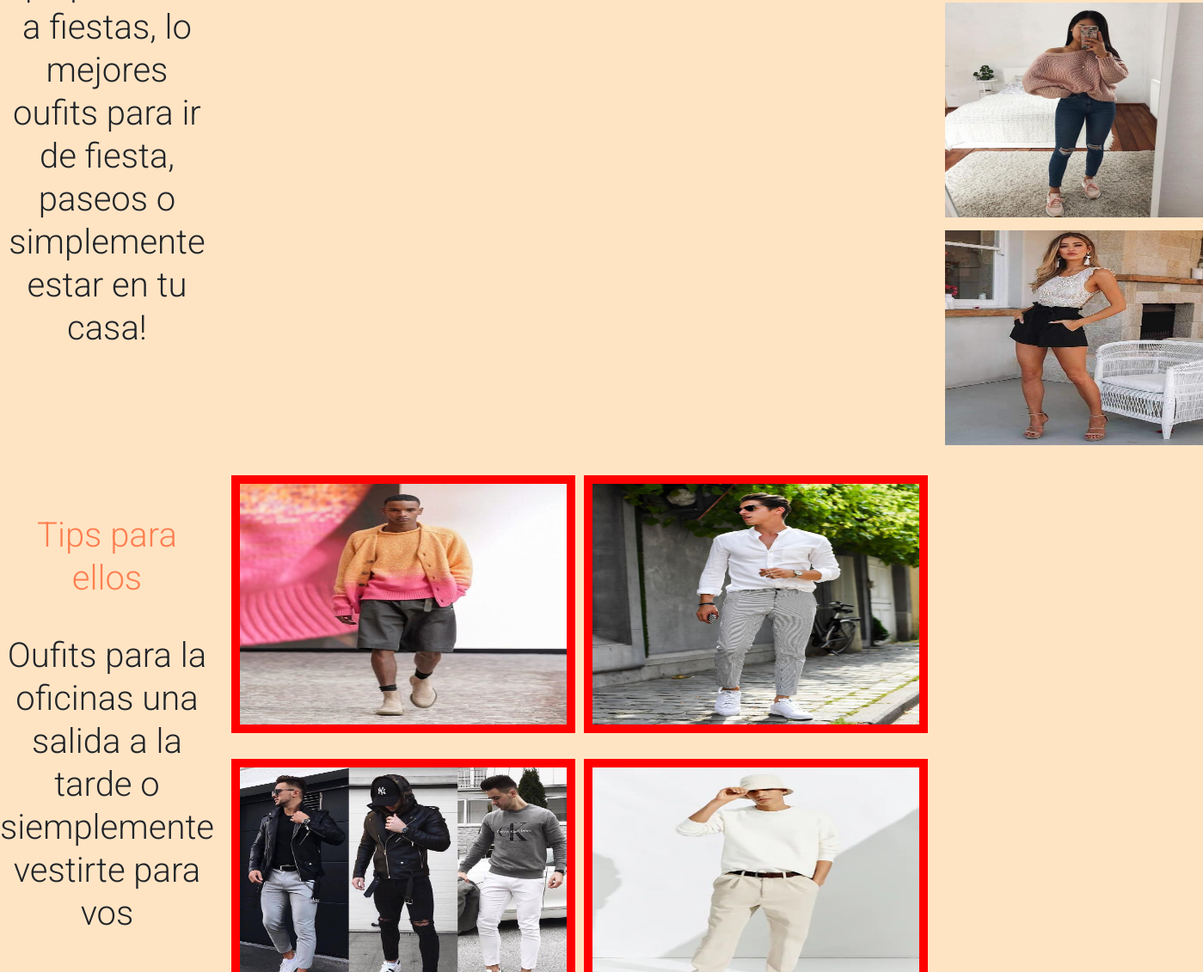
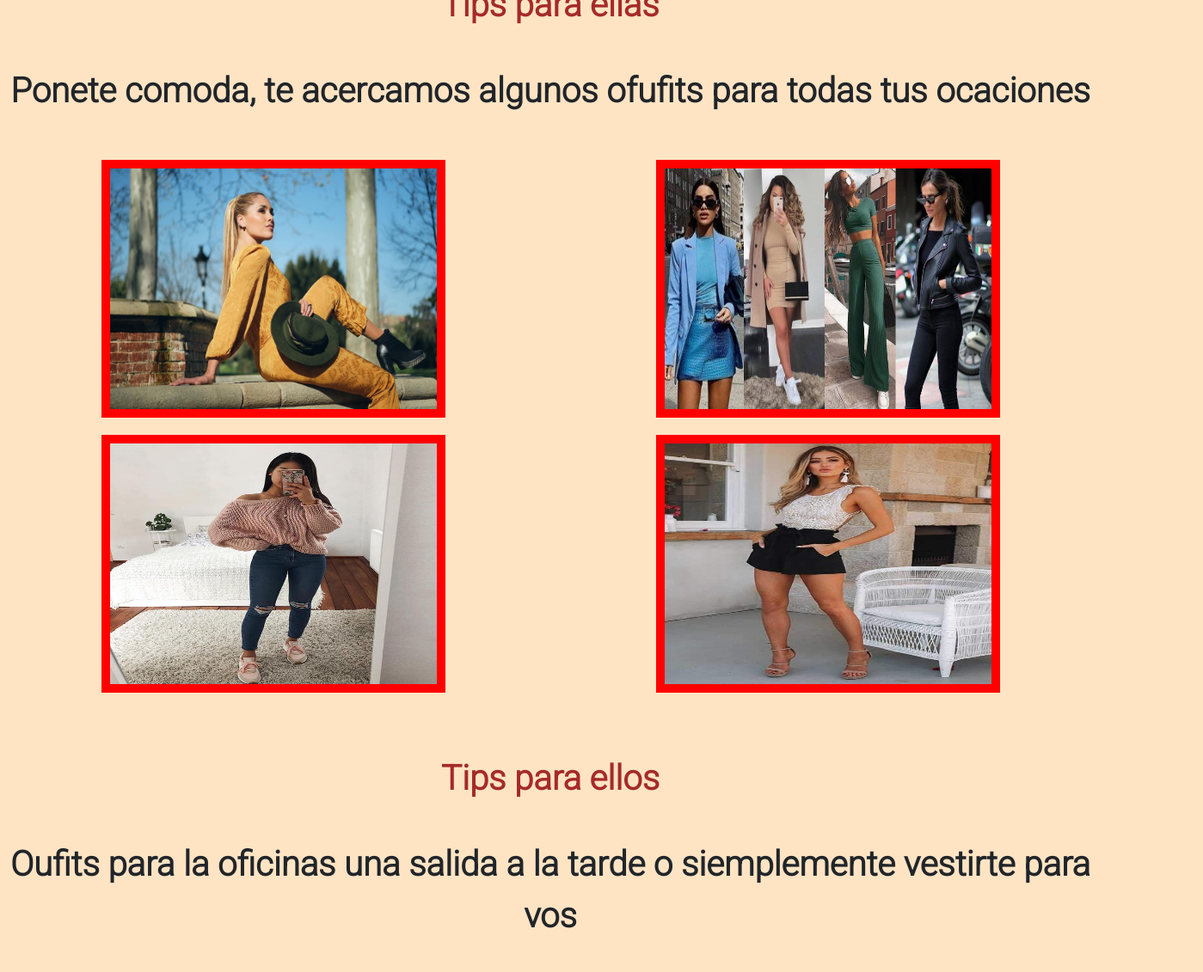
Before and after one commit to RamiroMendez/paginachismentos, a plain HTML site: page section/moda.html in a window 1280 px wide. Shown: the part 778-1909 px from the top of the page at 86% size, 1399 px wide, since content can reach past the window. Drawn offline with nearby package versions, Linux system fonts and the light colour scheme.

Commit message:
mofique html moda

```diff
--- a/css/estilos.css
+++ b/css/estilos.css
@@ -309,6 +309,17 @@ h1{
   grid-template-columns: 1fr 1fr;
   grid-template-rows: 1fr 1fr;
   justify-items: center;
+  margin-bottom: 30px;
+  gap: 10px;
+}
+
+
+.modamujer{
+  display: grid;
+  grid-template-columns: 1fr 1fr;
+  grid-template-rows: 1fr 1fr;
+  justify-items: center;
+  margin-bottom: 30px;
   gap: 10px;
 }
 
@@ -323,10 +334,7 @@ h1{
   grid-template-areas:
   "header header header"
   "nav nav nav"
-  "moda moda moda"
-  "ellas ellas ellas"
   "modamujer modamujer modamujer"
-  "ellos ellos ellos"
   "modahombre modahombre modahombre"
   "footer footer footer";
 }
@@ -335,7 +343,40 @@ h1{
   width: 400px;
 	height: 300px;
 	border: 10px solid red;
-	margin-top: 15px;
+	margin-top: 10px;
+}
+
+
+.chica{
+  width: 400px;
+	height: 300px;
+	border: 10px solid red;
+	margin-top: 10px;
+}
+
+
+.modahombre{
+  display: grid;
+  grid-template-columns: 1fr 1fr;
+  grid-template-rows: 1fr 1fr;
+  justify-items: center;
+  margin-bottom: 40px;
+  gap: 10px;
+}
+
+
+.modamujer{
+  display: grid;
+  grid-template-columns: 1fr 1fr;
+  grid-template-rows: 1fr 1fr;
+  justify-items: center;
+  margin-bottom: 40px;
+  gap: 10px;
+}
+
+.tips{
+  margin-top: 30px;
+  color: brown;
 }
 
 }
--- a/section/moda.html
+++ b/section/moda.html
@@ -42,7 +42,8 @@
         </div>
 
 
-        <article class="moda2022">
+
+
             <section  class="moda">
 
                 <h1>Lo mas usado</h1>
@@ -53,32 +54,29 @@
             </section>
 
 
-            <div>
-            <section class="ellas">
-                <li>Tips para ellas</li>
-                <div></div><p>Ponete comoda, te acercamos algunos ofufits para todas tus ocaciones</p></div>
-             </section>
+
+            <div class="ellas">
+                <li class="tips">Tips para ellas</li>
+                <div><p>Ponete comoda, te acercamos algunos ofufits para todas tus ocaciones</p></div>
             </div>
 
 
             <div class="modamujer">
-                <div class="mujer">
-                    <img class="chica1" src="../img/moda mujer 1.jpg" alt="moda mujer 1">
-                    <img class="chica2" src="../img/moda mujer 2.jpg" alt="moda mujer 2">
-                    <img class="chica3" src="../img/moda mujer 3.jpg" alt="moda mujer 3">
-                    <img class="chica4" src="../img/moda mujer 4.jpg" alt="moda mujer 4">
-                </div>
+                    <img class="chica" src="../img/moda mujer 1.jpg" alt="moda mujer 1">
+                    <img class="chica" src="../img/moda mujer 2.jpg" alt="moda mujer 2">
+                    <img class="chica" src="../img/moda mujer 3.jpg" alt="moda mujer 3">
+                    <img class="chica" src="../img/moda mujer 4.jpg" alt="moda mujer 4">
             </div>
 
 
-            <section>
+
             <div class="ellos">
-                <li class="tipsellos">Tips para ellos</li>
+                <li class="tips">Tips para ellos</li>
 
                 <div><p>Oufits para la oficinas una salida a la tarde o siemplemente vestirte para vos</p></div>
 
             </div>
-            </section>
+
 
 
             <div class="modahombre">
@@ -87,7 +85,7 @@
                     <img class="chico" src="../img/moda hombre 3.jpg" alt="moda hombre 3">
                     <img class="chico" src="../img/moda hombre 4.jpg" alt="moda hombre 4">
             </div>
-            </article>
+
 
 
 
```
